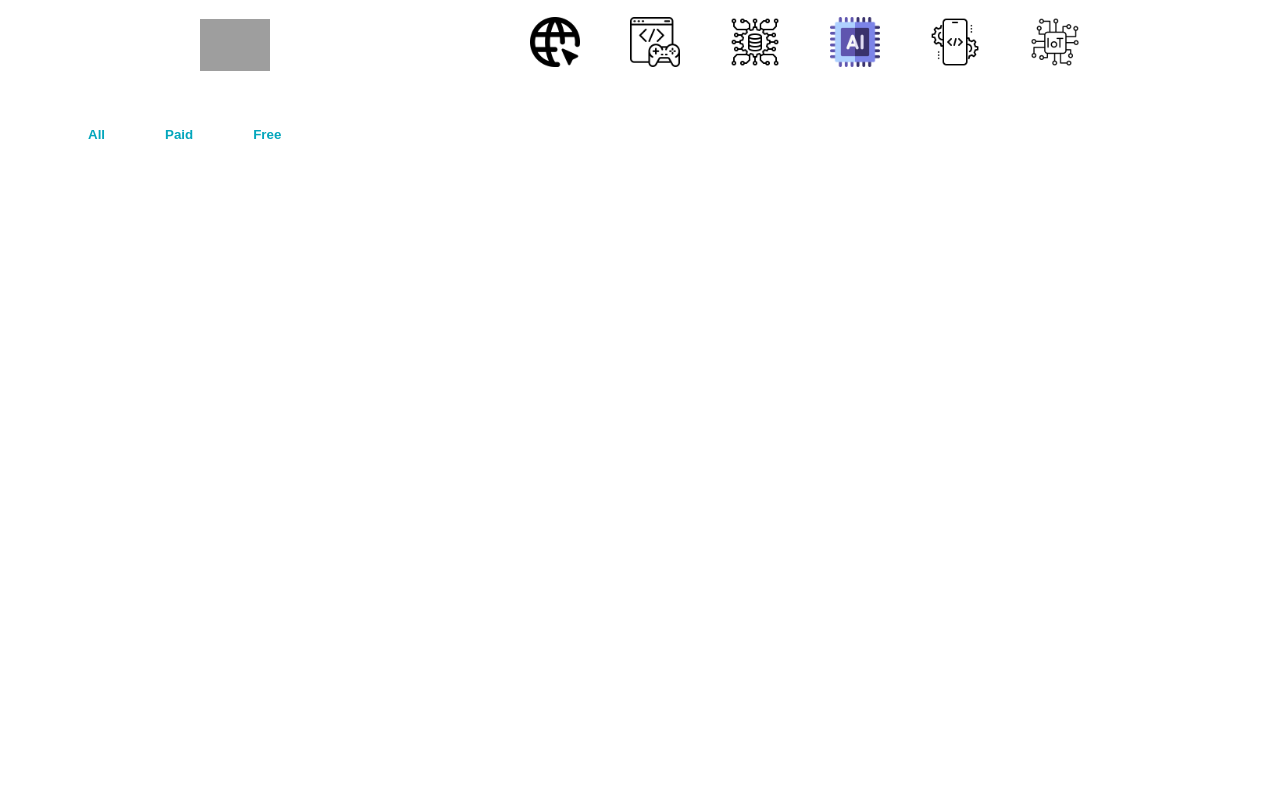
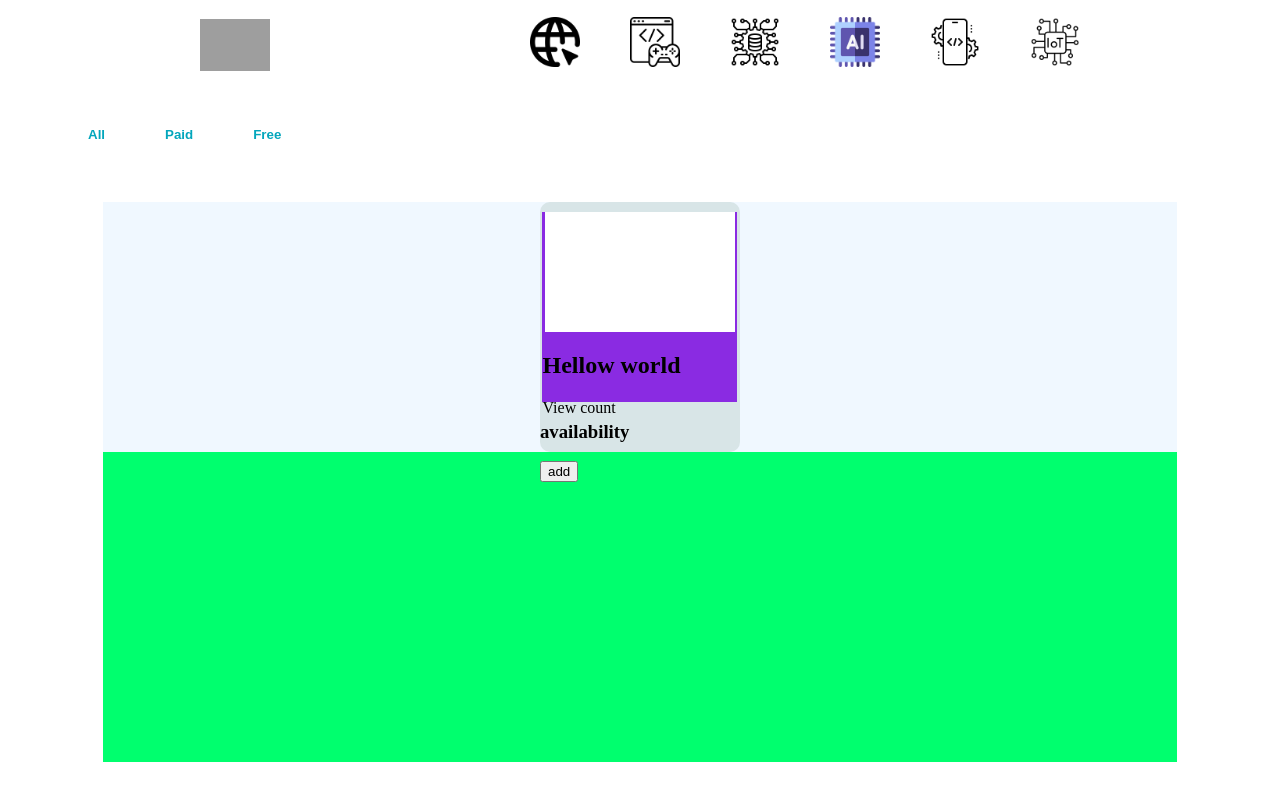
Before and after one commit to Bhanuka10/Capstone, a React (Vite) app in the folder KnowEdge-app/: page / in a window 1280 px wide. Shown: the part 1303-2103 px from the top of the page. Built offline with nearby package versions, Linux system fonts and the light colour scheme; grey boxes are pictures that could not be loaded.

Commit message:
adding the video container

```diff
--- a/KnowEdge-app/src/Components/Courses/Courses.css
+++ b/KnowEdge-app/src/Components/Courses/Courses.css
@@ -70,3 +70,49 @@
   background-color: #025f73;
   color: #ffffff;
 }
+.holevideo-container{
+  max-width: 85%;
+  height: 70vh;
+  background-color: rgb(0, 255, 110);
+  align-items: center;
+  justify-content: center;
+  margin: 0 auto;
+
+}
+.video-row{
+
+  display: flex;
+  justify-content: center;
+  align-items: center;
+  gap: 20px;
+  margin-top: 50px;
+
+  background-color: aliceblue;
+}
+.first-box{
+  width: 200px;
+  height: 250px;
+  background-color: #D8E5E7;
+  justify-content: center;
+  align-items: center;
+  border-radius: 10px;
+
+}
+.second-box{
+  width: 195px;
+  height: 190px;
+  background-color: blueviolet;
+
+  align-items: center;
+  justify-content: center;
+  margin: 0 auto;
+  margin-top: 10px;
+}
+.video-img{
+  width: 190px;
+  height: 120px;
+  background-color:white ;
+  justify-content: center;
+  align-items: center;
+  margin: 0 auto;
+}
--- a/KnowEdge-app/src/Components/Courses/Courses.jsx
+++ b/KnowEdge-app/src/Components/Courses/Courses.jsx
@@ -28,6 +28,29 @@ const Courses = () => {
       <button>Paid</button>
       <button>Free</button>
     </div>
+    <div className='holevideo-container'>
+      <div className='video-row'>
+        <div className='first-box'>
+          <div className='second-box'>
+            <div className='video-img'>
+
+            </div>
+            <div className='thumnle'>
+              <h2>Hellow world</h2>
+
+            </div>
+            <p>View count</p>
+
+          </div>
+          <h3>availability</h3>
+          <button>add</button>
+
+        </div>
+
+
+      </div>
+    </div>
+
     </div>
   )
 }
```
